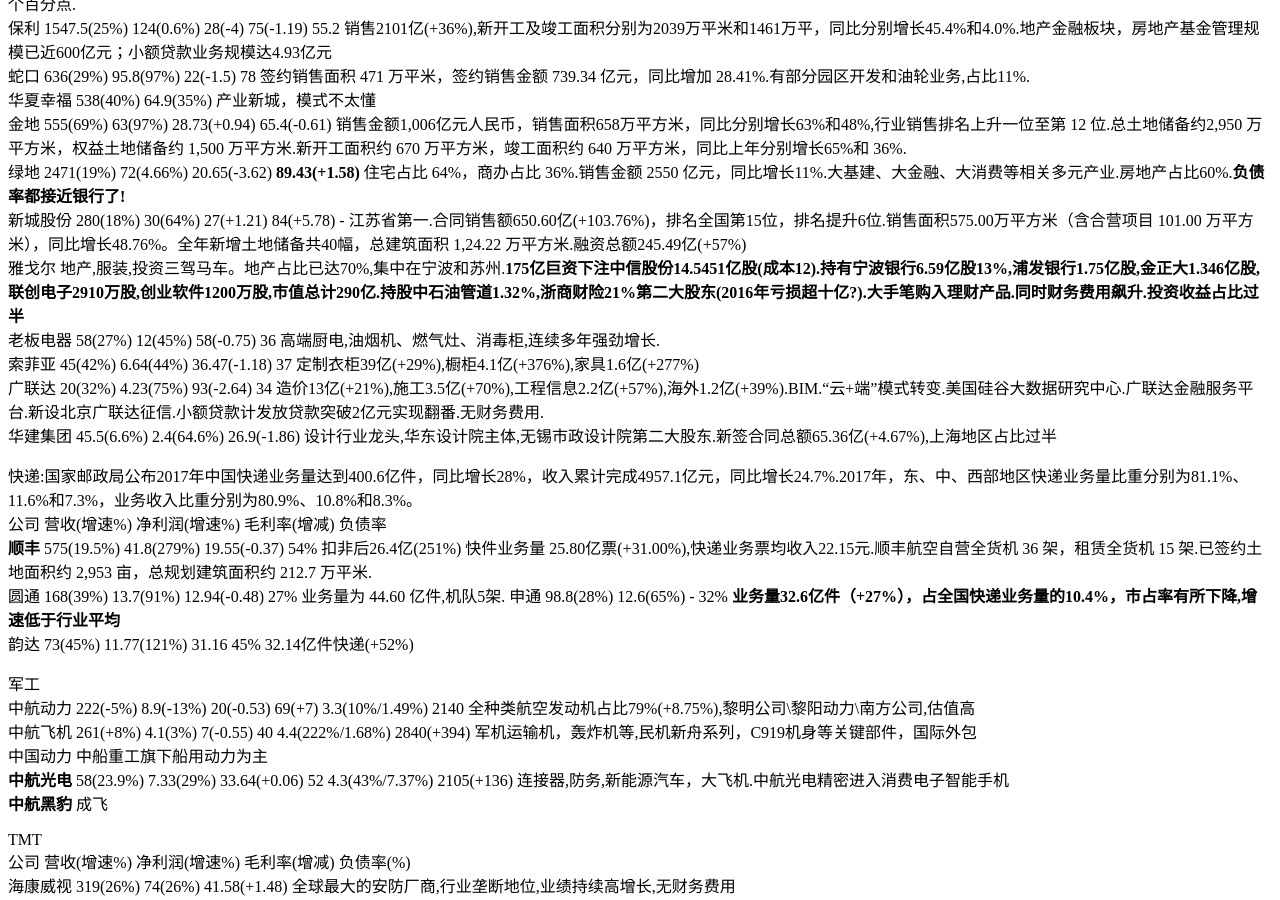
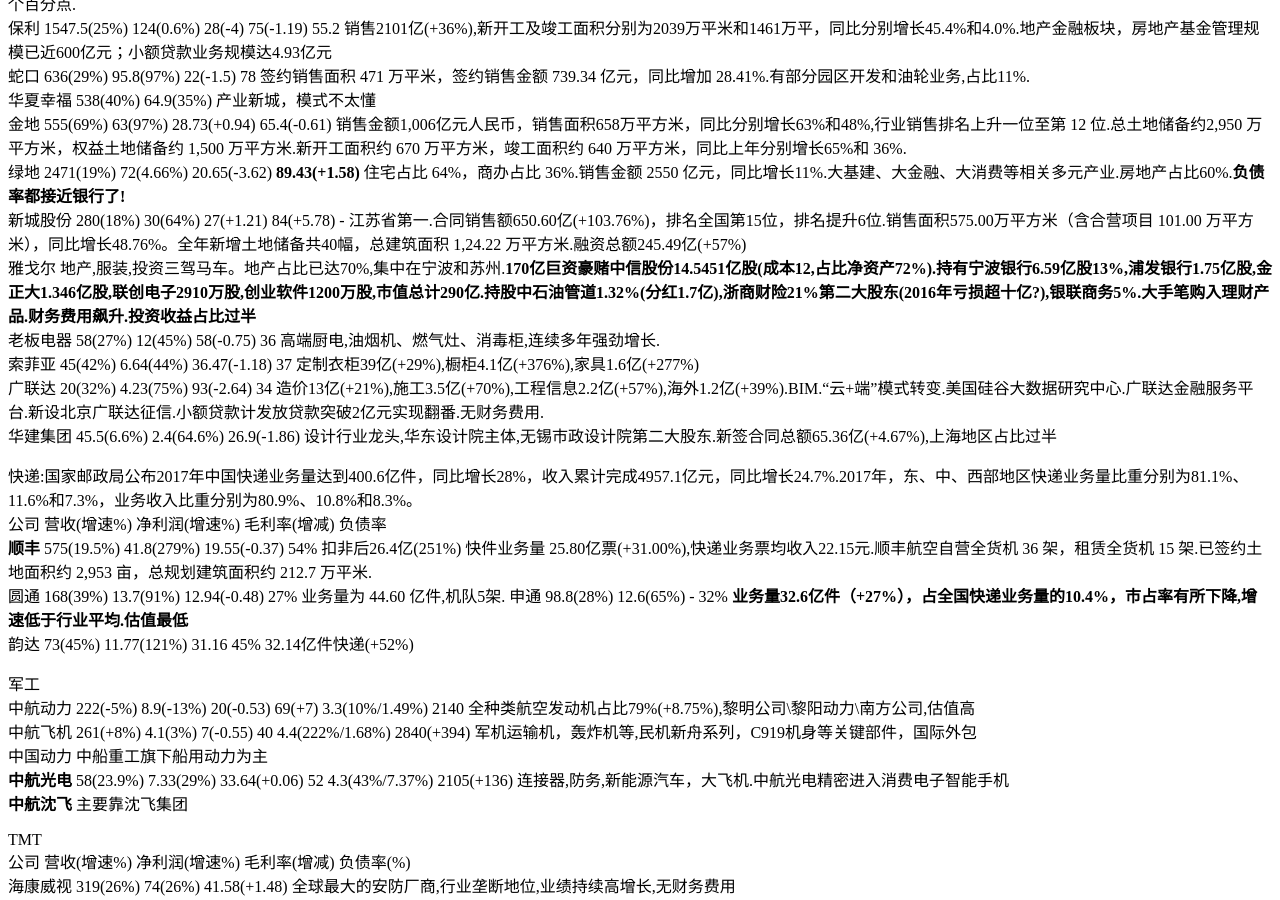
Before and after one commit to kingofhawks/kingofhawks.github.io, a Jekyll site: the page built from _posts/2017-11-24-重点上市公司2017年报汇总.md, in a window 1280 px wide and 900 px high, scrolled down 5778 px. Built offline with Jekyll 4.4.1, drawn with Linux system fonts in a browser that asks for light colours; our own code applies the rules of GitHub Pages for plain Markdown files; some of the changed text lies outside the part shown.

Commit message:
update post

```diff
--- a/_posts/2017-11-24-重点上市公司2017年报汇总.md
+++ b/_posts/2017-11-24-重点上市公司2017年报汇总.md
@@ -169,7 +169,7 @@
 金地     555(69%)        63(97%)         28.73(+0.94)    65.4(-0.61)      销售金额1,006亿元人民币，销售面积658万平方米，同比分别增长63%和48%,行业销售排名上升一位至第 12 位.总土地储备约2,950 万平方米，权益土地储备约 1,500 万平方米.新开工面积约 670 万平方米，竣工面积约 640 万平方米，同比上年分别增长65%和 36%.
 绿地     2471(19%)       72(4.66%)       20.65(-3.62)    **89.43(+1.58)**    住宅占比 64%，商办占比 36%.销售金额 2550 亿元，同比增长11%.大基建、大金融、大消费等相关多元产业.房地产占比60%.**负债率都接近银行了!**
 新城股份  280(18%)         30(64%)         27(+1.21)       84(+5.78)           -     江苏省第一.合同销售额650.60亿(+103.76%)，排名全国第15位，排名提升6位.销售面积575.00万平方米（含合营项目 101.00 万平方米），同比增长48.76%。全年新增土地储备共40幅，总建筑面积 1,24.22 万平方米.融资总额245.49亿(+57%)
-雅戈尔                                            地产,服装,投资三驾马车。地产占比已达70%,集中在宁波和苏州.**175亿巨资下注中信股份14.5451亿股(成本12).持有宁波银行6.59亿股13%,浦发银行1.75亿股,金正大1.346亿股,联创电子2910万股,创业软件1200万股,市值总计290亿.持股中石油管道1.32%,浙商财险21%第二大股东(2016年亏损超十亿?).大手笔购入理财产品.同时财务费用飙升.投资收益占比过半**
+雅戈尔                                            地产,服装,投资三驾马车。地产占比已达70%,集中在宁波和苏州.**170亿巨资豪赌中信股份14.5451亿股(成本12,占比净资产72%).持有宁波银行6.59亿股13%,浦发银行1.75亿股,金正大1.346亿股,联创电子2910万股,创业软件1200万股,市值总计290亿.持股中石油管道1.32%(分红1.7亿),浙商财险21%第二大股东(2016年亏损超十亿?),银联商务5%.大手笔购入理财产品.财务费用飙升.投资收益占比过半**
 老板电器  58(27%)         12(45%)          58(-0.75)      36    高端厨电,油烟机、燃气灶、消毒柜,连续多年强劲增长.
 索菲亚    45(42%)         6.64(44%)        36.47(-1.18)   37    定制衣柜39亿(+29%),橱柜4.1亿(+376%),家具1.6亿(+277%)
 广联达    20(32%)         4.23(75%)        93(-2.64)      34     造价13亿(+21%),施工3.5亿(+70%),工程信息2.2亿(+57%),海外1.2亿(+39%).BIM.“云+端”模式转变.美国硅谷大数据研究中心.广联达金融服务平台.新设北京广联达征信.小额贷款计发放贷款突破2亿元实现翻番.无财务费用.
@@ -179,7 +179,7 @@
 公司     营收(增速%)     净利润(增速%)   毛利率(增减)     负债率
 **顺丰** 575(19.5%)     41.8(279%)      19.55(-0.37)    54%     扣非后26.4亿(251%) 快件业务量 25.80亿票(+31.00%),快递业务票均收入22.15元.顺丰航空自营全货机 36 架，租赁全货机 15 架.已签约土地面积约 2,953 亩，总规划建筑面积约 212.7 万平米.
 圆通     168(39%)       13.7(91%)       12.94(-0.48)    27%    业务量为 44.60 亿件,机队5架.
-申通     98.8(28%)      12.6(65%)       -               32%   **业务量32.6亿件（+27%），占全国快递业务量的10.4%，市占率有所下降,增速低于行业平均**
+申通     98.8(28%)      12.6(65%)       -               32%   **业务量32.6亿件（+27%），占全国快递业务量的10.4%，市占率有所下降,增速低于行业平均.估值最低**
 韵达     73(45%)        11.77(121%)     31.16           45%    32.14亿件快递(+52%)
 
 军工
@@ -187,7 +187,7 @@
 中航飞机  261(+8%)          4.1(3%)        7(-0.55)         40              4.4(222%/1.68%)     2840(+394)      军机运输机，轰炸机等,民机新舟系列，C919机身等关键部件，国际外包
 中国动力                                                                                                        中船重工旗下船用动力为主
 **中航光电**   58(23.9%)       7.33(29%)       33.64(+0.06)    52              4.3(43%/7.37%)     2105(+136)       连接器,防务,新能源汽车，大飞机.中航光电精密进入消费电子智能手机
-**中航黑豹**  成飞
+**中航沈飞**  主要靠沈飞集团
 
 TMT
 公司     营收(增速%)      净利润(增速%)    毛利率(增减)      负债率(%)
```
Also changed, not shown: other parts of _posts/2017-11-24-重点上市公司2017年报汇总.md (+1 -1 lines).
